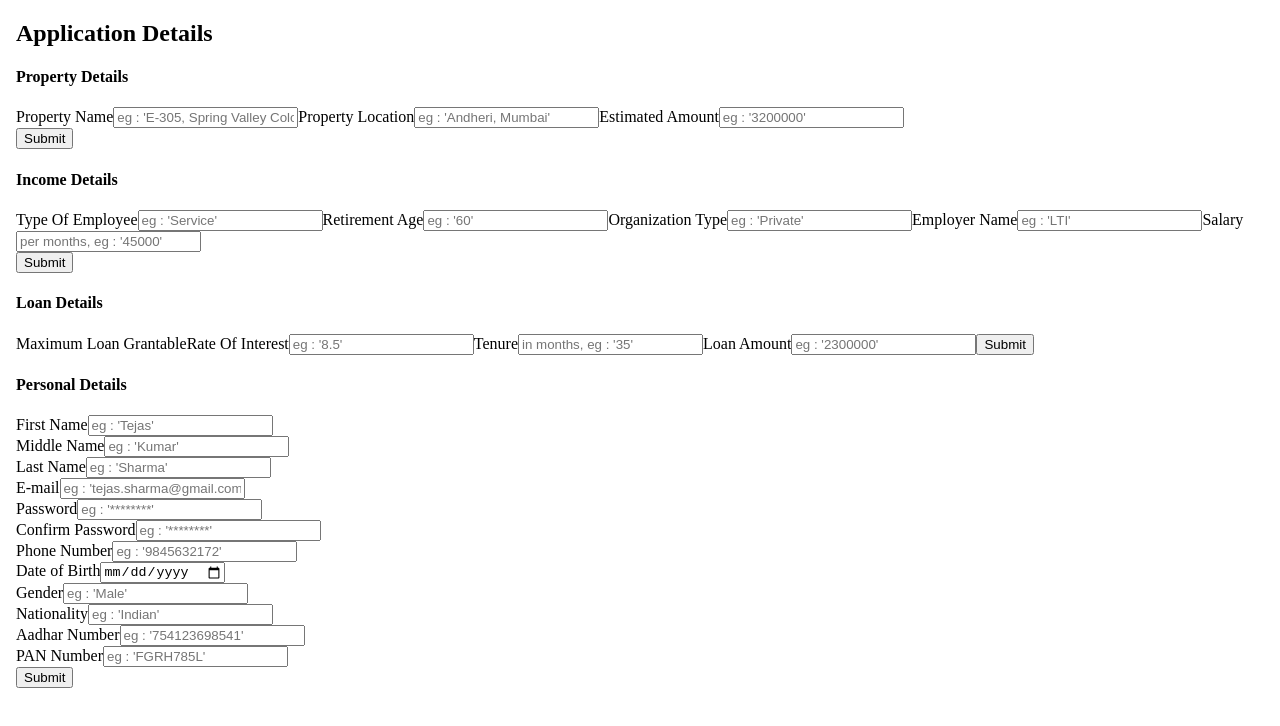
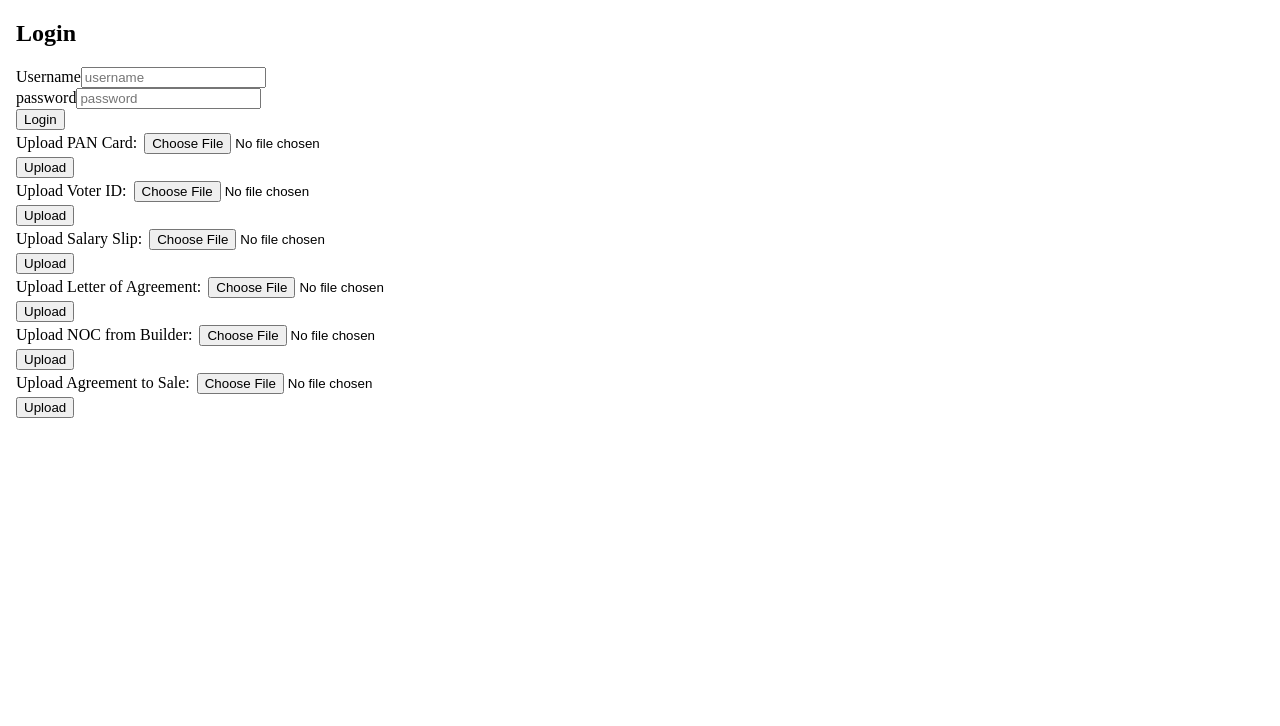
Before and after one commit to Tejas-Choudekar/FelicityHomeloanFrontEnd, an Angular app in the folder Felicity-Home-Loan/: page /app-login in a window 1280 px wide. Before the commit this address led to /. Shown: the top 726 px of the page. Built offline with nearby package versions, Linux system fonts and the light colour scheme.

Commit message:
fileupload.login created,app update

```diff
--- a/Felicity-Home-Loan/src/app/app.component.html
+++ b/Felicity-Home-Loan/src/app/app.component.html
@@ -16,7 +16,9 @@
 <body>
 
   <!-- <app-calculator></app-calculator> -->
-  <app-application></app-application>
+  <!-- <app-application></app-application> -->
+  <!--<app-fileupload></app-fileupload> -->
+  <app-login></app-login>
   <router-outlet></router-outlet>
 
   <!-- Optional JavaScript -->
--- /dev/null
+++ b/Felicity-Home-Loan/src/app/fileUpload/fileupload/fileupload.component.css
@@ -0,0 +1,3 @@
+.pad-3 {
+  padding: 3px !important;
+}
--- /dev/null
+++ b/Felicity-Home-Loan/src/app/fileUpload/fileupload/fileupload.component.html
@@ -0,0 +1,58 @@
+<form class="form">
+  <div class="container py-5">
+    <div class="row">
+      <div class="col-md-6">
+        <div>
+          <div class="form-group mb-2">
+            <label for="file">Upload PAN Card: </label>
+            <input type="file" class="form-control pad-3" accept="image/*" (change)="onFileSelected($event)">
+          </div>
+          <button type="button" class="btn btn-primary mb-2" (click)="onUpload()">Upload</button>
+        </div>
+
+        <div>
+          <div class="form-group mb-2">
+            <label for="file">Upload Voter ID: </label>
+            <input type="file" class="form-control pad-3" accept="image/*" (change)="onFileSelected($event)">
+          </div>
+          <button type="button" class="btn btn-primary mb-2" (click)="onUpload()">Upload</button>
+        </div>
+
+        <div>
+          <div class="form-group mb-2">
+            <label for="file">Upload Salary Slip: </label>
+            <input type="file" class="form-control pad-3" accept="image/*" (change)="onFileSelected($event)">
+          </div>
+          <button type="button" class="btn btn-primary mb-2" (click)="onUpload()">Upload</button>
+        </div>
+      </div>
+
+
+      <div class="col-md-6">
+        <div>
+          <div class="form-group mb-2">
+            <label for="file">Upload Letter of Agreement: </label>
+            <input type="file" class="form-control pad-3" accept="image/*" (change)="onFileSelected($event)">
+          </div>
+          <button type="button" class="btn btn-primary mb-2" (click)="onUpload()">Upload</button>
+        </div>
+
+        <div>
+          <div class="form-group mb-2">
+            <label for="file">Upload NOC from Builder: </label>
+            <input type="file" class="form-control pad-3" accept="image/*" (change)="onFileSelected($event)">
+          </div>
+          <button type="button" class="btn btn-primary mb-2" (click)="onUpload()">Upload</button>
+        </div>
+
+        <div>
+          <div class="form-group mb-2">
+            <label for="file">Upload Agreement to Sale: </label>
+            <input type="file" class="form-control pad-3" accept="image/*" (change)="onFileSelected($event)">
+          </div>
+          <button type="button" class="btn btn-primary mb-2" (click)="onUpload()">Upload</button>
+        </div>
+      </div>
+    </div>
+  </div>
+</form>
--- /dev/null
+++ b/Felicity-Home-Loan/src/app/fileUpload/fileupload/fileupload.component.ts
@@ -0,0 +1,37 @@
+import { Component, OnInit } from '@angular/core';
+import { HttpClient, HttpEventType } from '@angular/common/http';
+
+@Component({
+  selector: 'app-fileupload',
+  templateUrl: './fileupload.component.html',
+  styleUrls: ['./fileupload.component.css']
+})
+export class FileuploadComponent implements OnInit {
+  selectedFile : File= null;
+
+  constructor(private http : HttpClient) { }
+
+  ngOnInit() {
+  }
+
+  onFileSelected(event){
+
+    this.selectedFile = <File>event.target.files[0];
+
+  }
+
+  onUpload(){
+    const fd = new FormData();
+    fd.append('image', this.selectedFile, this.selectedFile.name);
+    this.http.post('http://localhost:8181/upload',fd, {reportProgress: true, observe:'events'}).subscribe(event =>{
+      if(event.type === HttpEventType.UploadProgress){
+        console.log('Upload Progress: '+Math.round(event.loaded/event.total * 100)+'%')
+        console.log('status');
+      }
+      else if(event.type === HttpEventType.Response){
+        console.log(event);
+      }
+      });
+  }
+
+}
--- /dev/null
+++ b/Felicity-Home-Loan/src/app/login/login-service.ts
@@ -0,0 +1,19 @@
+import { Injectable } from "@angular/core";
+import { HttpClient} from "@angular/common/http";
+import { Observable } from 'rxjs';
+import { Login } from './login';
+
+@Injectable()
+export class LoginService{
+
+    loginusers: Login[];
+
+    constructor(private http:HttpClient) {
+
+    }
+    retriveFromServer(url,loginuser) :Observable<String>{
+
+      return this.http.post<String>(url,loginuser);
+
+    }
+}
--- /dev/null
+++ b/Felicity-Home-Loan/src/app/login/login.component.html
@@ -0,0 +1,18 @@
+<h2>Login</h2>
+<form>
+  <div class="form-group">
+    <label for="username">Username</label>
+    <input [(ngModel)]="loginuser.emailId" class="form-control" id="username"
+    placeholder="username" name="username" required/>
+  </div>
+
+    <div class="form-group">
+      <label for="password">password</label>
+      <input type="password" [(ngModel)]="loginuser.password" class="form-control"
+      id="password" placeholder="password" name="password" required/>
+    </div>
+
+    <div class="form-group">
+      <button class="btn btn-success" (click)="loginUser()">Login</button>
+    </div>
+</form>
--- /dev/null
+++ b/Felicity-Home-Loan/src/app/login/login.component.ts
@@ -0,0 +1,30 @@
+import { Component, OnInit, Inject } from '@angular/core';
+import { Login } from './login';
+import { LoginService } from './login-service';
+
+@Component({
+  selector: 'app-login',
+  templateUrl: './login.component.html',
+  styleUrls: ['./login.component.css']
+})
+export class LoginComponent implements OnInit {
+
+
+  constructor(private rs: LoginService) { }
+
+  ngOnInit() {
+  }
+
+  loginuser : Login = new Login();
+
+  loginUser(){
+    let url='http://localhost:8181/login/userlogin';
+    this.rs.retriveFromServer(url,this.loginuser).subscribe(data=>{
+     console.log(data['status']);
+
+    });
+
+
+  }
+
+}
--- /dev/null
+++ b/Felicity-Home-Loan/src/app/login/login.ts
@@ -0,0 +1,8 @@
+export class Login {
+    constructor(
+        public emailId?: String,
+        public password?: String)
+        {
+
+        }
+}
```
Also changed, not shown: Felicity-Home-Loan/src/app/app.module.ts (+12 -3 lines), Felicity-Home-Loan/src/app/application/application.component.html (+16 -16 lines), Felicity-Home-Loan/src/app/login/login.component.css (added), 1 other file (tests, documents, lock files or other folders).
